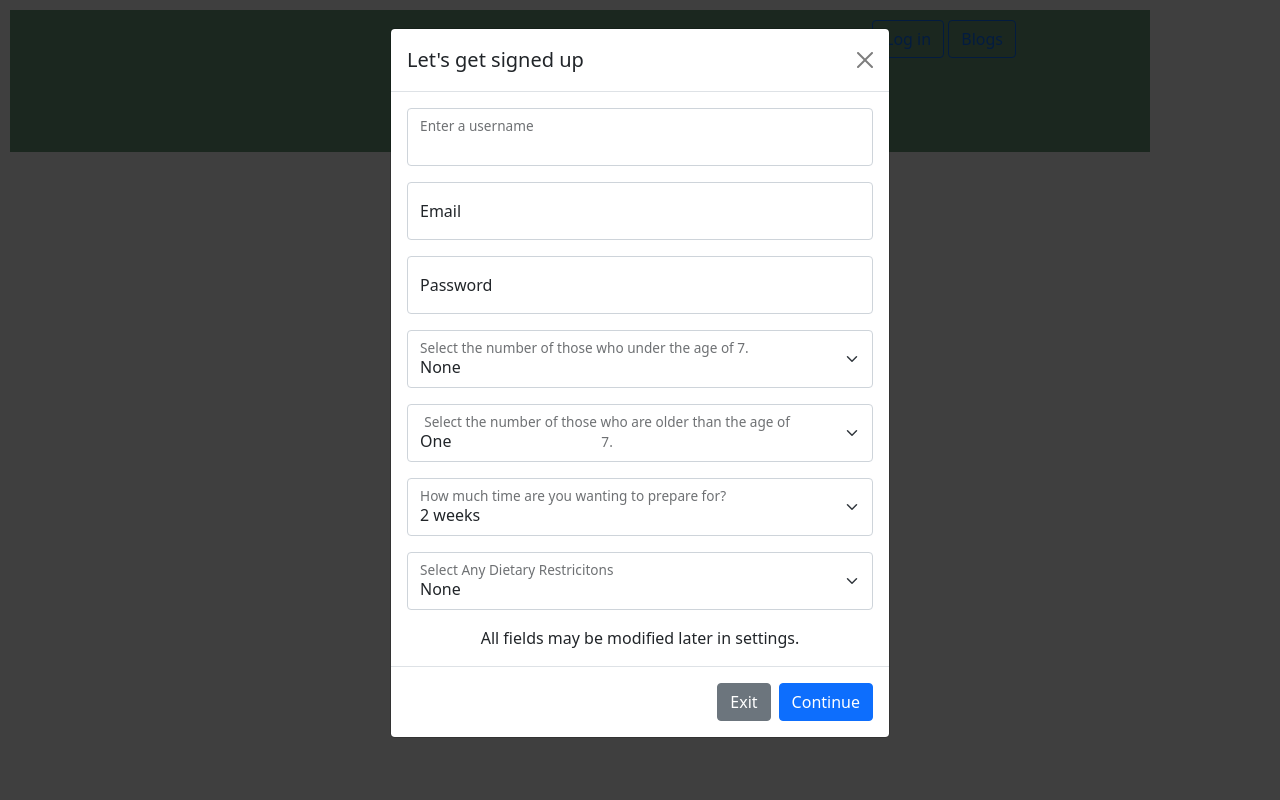
After one commit to daniwhitlock/the-minimal-prepper, a web app: file public/homepage.html in a window 1280 px wide, after a click on "Get Started". The commit adds this page. Run offline with its HTML, style and script files only (its server is not run), Linux system fonts and the light colour scheme; some libraries are stand-ins or nearby versions.

Commit message:
server logic complete, added some front end

```diff
--- a/package.json
+++ b/package.json
@@ -19,6 +19,7 @@
   },
   "homepage": "https://github.com/daniwhitlock/the-minimal-prepper#readme",
   "dependencies": {
+    "bootstrap-icons": "^1.4.0",
     "connect-session-sequelize": "^7.1.1",
     "dotenv": "^8.2.0",
     "express": "^4.17.1",
--- /dev/null
+++ b/public/homepage.html
@@ -0,0 +1,154 @@
+<!DOCTYPE html>
+<html lang="en">
+
+<head>
+    <meta charset="UTF-8">
+    <meta http-equiv="X-UA-Compatible" content="IE=edge">
+    <meta name="viewport" content="width=device-width, initial-scale=1.0">
+
+    <script src="javascript/homepage.js"></script>
+    <link href="https://cdn.jsdelivr.net/npm/bootstrap@5.0.0-beta2/dist/css/bootstrap.min.css" rel="stylesheet"
+        integrity="sha384-BmbxuPwQa2lc/FVzBcNJ7UAyJxM6wuqIj61tLrc4wSX0szH/Ev+nYRRuWlolflfl" crossorigin="anonymous">
+    <link rel="stylesheet" href="styles.css">
+
+    <title>Minimal Prepper</title>
+</head>
+
+<body>
+
+    <header>
+        <div class="container profileBar">
+            <!--NAVIGATION-->
+            <div class="row profileMargin">
+                <div class="col-md-9">
+                   <!-- <img class="logo" src="logo2.png" class="img-fluid height: auto;" alt="Responsive image">!-->
+                </div>
+
+                <div class="col-md-3">
+                    <button type="button" class="btn btn-outline-primary">Log in</i></button>
+                    <button type="button" class="btn btn-outline-primary">Blogs</i></button>
+                </div>
+            </div>
+
+
+            <div class="row">
+                <div class="col-md-12 text-center">
+                    <h2>SLOGAN</h2>
+                </div>
+                <div class="col-md-12 text-center">
+                 <!-- <img class="logo" src="logo.png" class="img-fluid height: auto;" alt="Responsive image"> !-->
+
+                </div>
+                <div class="col-md-12 text-center">
+                <!--MODAL-->
+
+                    <!-- Button trigger modal -->
+                    <button type="button" class="btn btn-primary" data-bs-toggle="modal" data-bs-target="#exampleModal">
+                        Get Started
+                    </button>
+
+                    <!-- Modal -->
+                    <div class="modal fade" id="exampleModal" tabindex="-1" aria-labelledby="exampleModalLabel" aria-hidden="true">
+                        <div class="modal-dialog">
+                        <div class="modal-content">
+                        <div class="modal-header">
+                            <h5 class="modal-title" id="exampleModalLabel">Let's get signed up</h5>
+                            <button type="button" class="btn-close" data-bs-dismiss="modal" aria-label="Exit"></button>
+                        </div>
+
+                        <div class="modal-body">
+
+                            <div class="form-floating mb-3">
+                                <input type="email" class="form-control" id="floatingInput">
+                                <label for="floatingInput">Enter a username</label>
+                            </div>
+                            <div class="form-floating mb-3">
+                                <input type="password" class="form-control" id="floatingPassword"  placeholder="name@example.com">
+                                <label for="floatingPassword">Email</label>
+                            </div>
+                            <div class="form-floating mb-3">
+                                <input type="password" class="form-control" id="floatingPassword" placeholder="Password">
+                                <label for="floatingPassword">Password</label>
+                            </div>
+
+                            <div class="form-floating mb-3">
+                                <select class="form-select" id="floatingSelect" aria-label="Floating label select example">
+                                  <option selected>None</option>
+                                  <option value="1">One</option>
+                                  <option value="2">Two</option>
+                                  <option value="3">Three</option>
+                                  <option value="4">Four</option>
+                                </select>
+                                <label for="floatingSelect">Select the number of those who under the age of 7.<label>
+                            </div>
+
+                            <div class="form-floating mb-3">
+                                <select class="form-select" id="floatingSelect" aria-label="Floating label select example">
+                                  <option selected>One</option>
+                                  <option value="2">Two</option>
+                                  <option value="3">Three</option>
+                                  <option value="4">Four</option>
+                                  <option value="1">Five</option>
+                                  <option value="1">Six</option>
+                                  <option value="1">Seven</option>
+                                </select>
+                                <label for="floatingSelect">Select the number of those who are older than the age of 7.</label>
+                            </div>
+
+                            <!--time-->
+                            <div class="form-floating mb-3">
+                                <select class="form-select" id="floatingSelect" aria-label="Floating label select example">
+                                  <option selected>2 weeks</option>
+                                  <option value="1">1 month</option>
+                                  <option value="2">3 months</option>
+                                  <option value="3">6 months</option>
+                                  <option value="1">9 months</option>
+                                </select>
+                                <label for="floatingSelect">How much time are you wanting to prepare for?</label>
+                            </div>
+
+                            <!--Dietary options-->
+                            <div class="form-floating mb-3">
+                                <select class="form-select" id="floatingSelect" aria-label="Floating label select example">
+                                  <option selected>None</option>
+                                  <option value="1">One</option>
+                                  <option value="2">Two</option>
+                                  <option value="3">Three</option>
+                                  <option value="4">Four</option>
+                                </select>
+                                <label for="floatingSelect">Select Any Dietary Restricitons</label>
+                            </div>
+                            <div>All fields may be modified later in settings.</div>
+                        </div>
+                        <div class="modal-footer">
+                            <button type="button" class="btn btn-secondary" data-bs-dismiss="modal">Exit</button>
+                            <button type="button" class="btn btn-primary">Continue</button>
+                        </div>
+                        </div>
+                        </div>
+                    </div>
+                </div>
+            </div>
+        </div>
+
+
+
+
+
+        </div>
+    </header>
+
+
+
+
+
+
+
+
+
+    <script src="https://cdn.jsdelivr.net/npm/bootstrap@5.0.0-beta2/dist/js/bootstrap.bundle.min.js" integrity="sha384-b5kHyXgcpbZJO/tY9Ul7kGkf1S0CWuKcCD38l8YkeH8z8QjE0GmW1gYU5S9FOnJ0" crossorigin="anonymous"></script>
+    <script src="https://cdn.jsdelivr.net/npm/bootstrap@5.0.0-beta2/dist/js/bootstrap.min.js" integrity="sha384-nsg8ua9HAw1y0W1btsyWgBklPnCUAFLuTMS2G72MMONqmOymq585AcH49TLBQObG" crossorigin="anonymous"></script>
+</body>
+
+
+</html>
--- /dev/null
+++ b/public/javascript/homepage.js
@@ -0,0 +1 @@
+var myModal = new bootstrap.Modal(document.getElementById('myModal'), options)
--- a/public/javascript/login.js
+++ b/public/javascript/login.js
@@ -1 +1 @@
-const test
+//const test
--- a/styles.css
+++ b/public/styles.css
@@ -1,11 +1,21 @@
-.profileBar {
-    background-color: rgb(130, 245, 253);
-    margin: 20px;
+:root {
+    --green-color: #6c9f7f;
+    --blue-color: #2C518F;
+}
+
+
+
+.profileBar, .homepageBar {
+    background-color: var(--green-color);
+    margin: 10px;
+
 }
 
 .profileMargin {
-    padding: 20px;
+    padding: 10px;
 }
+
+
 
 .imgPadding {
     margin: 20px;
@@ -13,7 +23,7 @@
 }
 
 .blogPostBox {
-    background-color: rgb(130, 245, 253);
+    background-color: var(--blue-color);
     margin: 5px;
 }
 
@@ -23,7 +33,7 @@ img {
 }
 
 .funnyTipsBox {
-    background-color: rgb(130, 245, 253);
+    background-color: var(--blue-color);
     text-align: center;
     margin: 5px;
 
--- a/server.js
+++ b/server.js
@@ -1 +1,27 @@
 const express = require('express');
+const session = require('express-session');
+const exphbs = require('express-handlebars');
+const dotenv = require('dotenv').config();
+
+const app = express();
+const PORT = process.env.PORT || 3001;
+
+const sequelize = require('./config/connection');
+const SequelizeStore = require('connect-session-sequelize')(session.Store);
+
+const sess = {
+    secret: 'Super secret secret',
+    cookie: {},
+    resave: false,
+    saveUninitialized: true,
+    store: new SequelizeStore({
+      db: sequelize
+    })
+  };
+
+app.use(session(sess));
+
+
+sequelize.sync({ force: false }).then(() => {
+    app.listen(PORT, () => console.log('Now listening'));
+  });
```
Also changed, not shown: index.html (+7 -3 lines), views/homepage.handlebars (+22 -1 lines), public/logo2.png (added), 5 other files.
